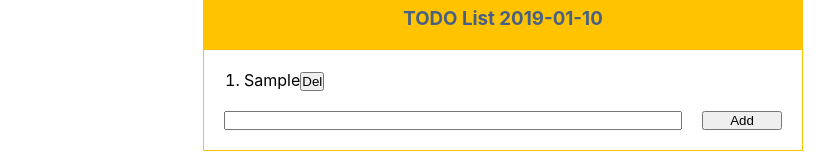
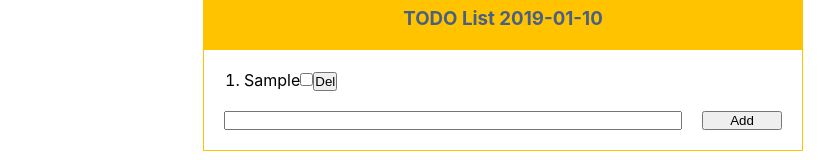
Before and after one commit to bcherepakha/fe0611-react-start, a React (Create React App) app: page / in a window 1280 px wide. Both pictures are taken after typing "Sample" into the empty fields and a click on the button "Add". Shown: the part 629-789 px from the top of the page, without its empty margins (457-1280 px from the left). Built offline with nearby package versions, Linux system fonts and the light colour scheme.

Commit message:
add complete task function

```diff
--- a/src/TodoList/TodoList.css
+++ b/src/TodoList/TodoList.css
@@ -46,3 +46,8 @@
   padding: 0;
   margin: 0 20px 0 40px;
 }
+
+.todo__item-done {
+  text-decoration: line-through;
+  color: #b5b5b5;
+}
--- a/src/TodoList/TodoList.jsx
+++ b/src/TodoList/TodoList.jsx
@@ -64,14 +64,15 @@ class TodoList extends React.Component {
 
             newData.push({
                 id: new Date().toISOString(),
-                text: taskText
+                text: taskText,
+                isTaskDone: false
             });
 
             window.localStorage[currentStorageKey] = JSON.stringify(newData);
 
             return {
                 taskText: '',
-                data: newData
+                data: newData,
             }
         });
     }
@@ -84,18 +85,39 @@ class TodoList extends React.Component {
                 }
             });
     }
+    //
+
+    completeTask(taskData) {
+        return () =>
+          this.setState(prevState => {
+           let newData = {
+                id: taskData.id,
+                text: taskData.text,
+                isTaskDone: !taskData.isTaskDone
+              }
+        return {
+          data: prevState.data.filter(el => el !== taskData).concat(newData)
+        }
+      });
+    }
+
 
     renderListElement = (data = {}, index) => {
-        const {id, text = ''} = data;
+        const {id, text = '', isTaskDone} = data;
+        let classValue = isTaskDone ? 'todo__item-done' : 'todo__item'
 
-        return <li key={id || index} className='todo__item'>
+        return <li key={id || index} className={classValue}>
             {text}
+            <input type="checkbox" onChange={this.completeTask(data)} />
             <button onClick={this.deleteTask(data)}>Del</button>
         </li>;
     }
 
+
+  //
     render() {
         const {currentDayKey, data, taskText} = this.state;
+        console.log(data);
 
         return <div className="todo">
             <h3 className="todo__banner">
```
Also changed, not shown: 1 other file (tests, documents, lock files or other folders).
